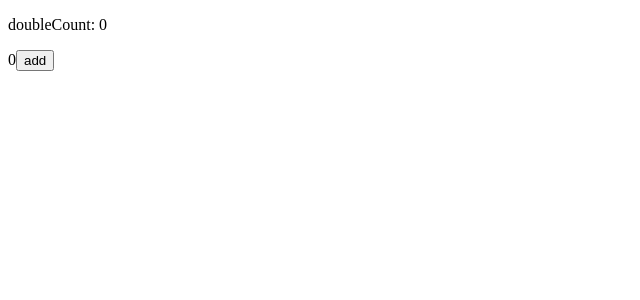
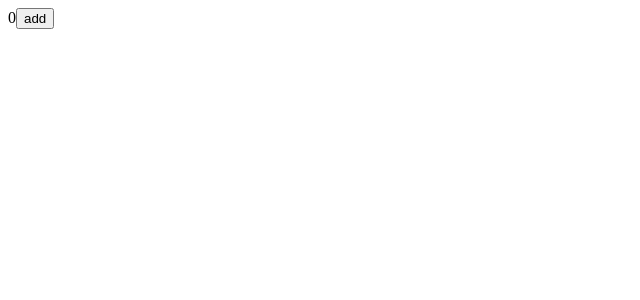
Before and after one commit to pudgecit/react-hooks, a React (Vite) app: page / in a window 1280 px wide. Shown: the top 300 px of the page, without its empty margins (0-640 px from the left). Built offline with nearby package versions, Linux system fonts and the light colour scheme.

Commit message:
Customize hook example

```diff
--- a/src/App.jsx
+++ b/src/App.jsx
@@ -1,9 +1,9 @@
-import { UseMemoExample } from "./components/06/index.jsx";
+import { UseCustomizeHookExample } from "./components/08/index.jsx";
 
 function App() {
   return (
     <div>
-      <UseMemoExample />
+      <UseCustomizeHookExample />
     </div>
   );
 }
--- /dev/null
+++ b/src/components/08/index.jsx
@@ -0,0 +1,22 @@
+import { useState } from "react";
+
+const useSomeHook = () => {
+  const [count, setCount] = useState(0);
+  const add = () => {
+    setCount((prevState) => prevState + 1);
+  };
+  const minus = () => {
+    setCount((prevState) => prevState - 1);
+  };
+  return [count, add, minus];
+};
+
+export const UseCustomizeHookExample = () => {
+  const [countWithSomeName, addWithSomeSpecialName] = useSomeHook();
+  return (
+    <div>
+      {countWithSomeName}
+      <button onClick={addWithSomeSpecialName}>add</button>
+    </div>
+  );
+};
```
